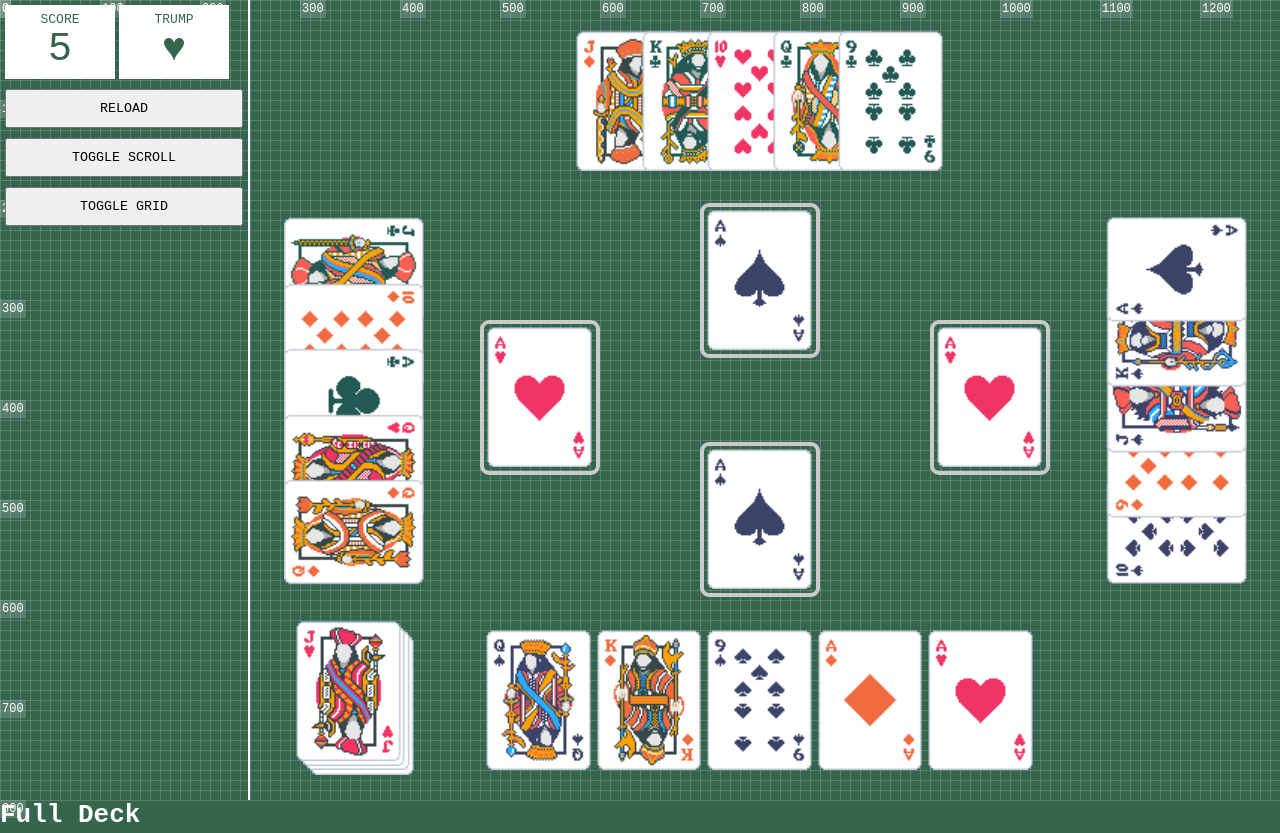
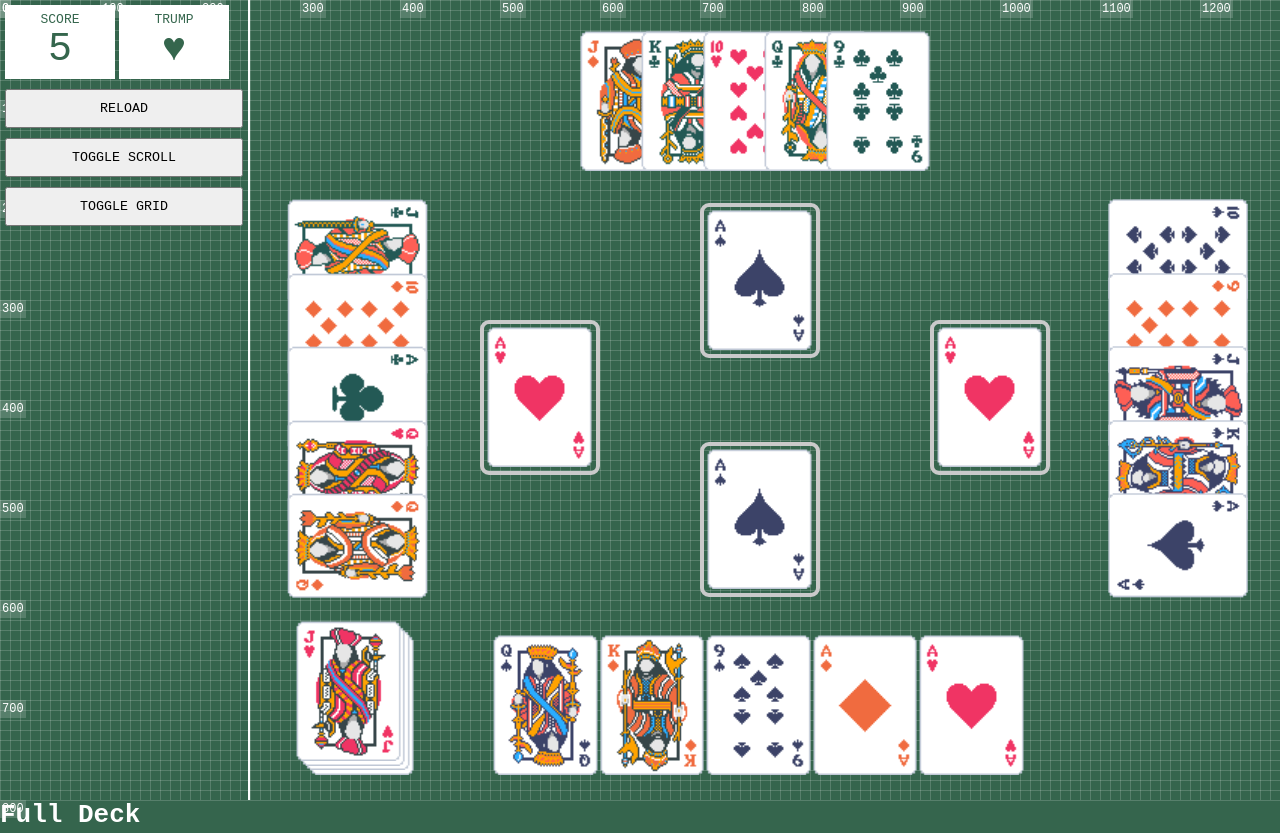
Before and after one commit to RichMcL/richmcl.github.io, a website: page games/euchre/index.html in a window 1280 px wide. Shown: the top 833 px of the page. Drawn offline with Linux system fonts and the light colour scheme.

Commit message:
flex styles

```diff
--- a/games/euchre/index.html
+++ b/games/euchre/index.html
@@ -27,23 +27,7 @@
                 <button class="grid-button">TOGGLE GRID</button>
             </div>
 
-            <div class="player-deck">
-                <!-- <div class="card-wrapper">
-                    <div class="card-face queen-spades"></div>
-                </div>
-                <div class="card-wrapper">
-                    <div class="card-face king-spades"></div>
-                </div>
-                <div class="card-wrapper">
-                    <div class="card-face ace-spades"></div>
-                </div>
-                <div class="card-wrapper">
-                    <div class="card-face jack-clubs"></div>
-                </div>
-                <div class="card-wrapper">
-                    <div class="card-face jack-spades"></div>
-                </div> -->
-            </div>
+            <div class="player-deck"></div>
 
             <div class="played-card-zone player-played">
                 <div class="card-wrapper">
@@ -51,13 +35,7 @@
                 </div>
             </div>
 
-            <div class="player-2-deck">
-                <!-- <div class="card-wrapper red-deck"></div>
-                <div class="card-wrapper red-deck"></div>
-                <div class="card-wrapper red-deck"></div>
-                <div class="card-wrapper red-deck"></div>
-                <div class="card-wrapper red-deck"></div> -->
-            </div>
+            <div class="player-2-deck"></div>
 
             <div class="played-card-zone player-2-played">
                 <div class="card-wrapper">
@@ -65,23 +43,7 @@
                 </div>
             </div>
 
-            <div class="player-3-deck">
-                <!-- <div class="card-wrapper">
-                    <div class="card-face queen-clubs"></div>
-                </div>
-                <div class="card-wrapper">
-                    <div class="card-face king-clubs"></div>
-                </div>
-                <div class="card-wrapper">
-                    <div class="card-face ace-clubs"></div>
-                </div>
-                <div class="card-wrapper">
-                    <div class="card-face jack-spades"></div>
-                </div>
-                <div class="card-wrapper">
-                    <div class="card-face jack-clubs"></div>
-                </div> -->
-            </div>
+            <div class="player-3-deck"></div>
 
             <div class="played-card-zone player-3-played">
                 <div class="card-wrapper">
@@ -89,13 +51,7 @@
                 </div>
             </div>
 
-            <div class="player-4-deck">
-                <!-- <div class="card-wrapper red-deck"></div>
-                <div class="card-wrapper red-deck"></div>
-                <div class="card-wrapper red-deck"></div>
-                <div class="card-wrapper red-deck"></div>
-                <div class="card-wrapper red-deck"></div> -->
-            </div>
+            <div class="player-4-deck"></div>
 
             <div class="played-card-zone player-4-played">
                 <div class="card-wrapper">
--- a/games/euchre/styles.css
+++ b/games/euchre/styles.css
@@ -113,9 +113,13 @@ h1 {
 }
 
 .player-deck {
+    bottom: 25px;
+    left: 571px;
     position: absolute;
-    bottom: 25px;
-    left: 485px;
+    width: 375px;
+    display: flex;
+    flex-direction: row;
+    justify-content: center;
 }
 
 .played-card-zone {
@@ -135,25 +139,32 @@ h1 {
 
 .player-2-deck {
     position: absolute;
-    top: 350px;
-    transform: rotate(90deg);
-    left: 190px;
+    top: 245px;
+    left: 305px;
+    height: 375px;
+    display: flex;
+    flex-direction: column;
+    justify-content: center;
 }
 
 .player-2-deck .card-wrapper {
-    margin-left: -30px;
+    margin-top: -45px;
+    transform: rotate(90deg);
 }
 
 .player-2-played {
     top: 320px;
     left: 480px;
-    /* transform: rotate(90deg); */
 }
 
 .player-3-deck {
+    left: 590px;
+    top: 30px;
     position: absolute;
-    left: 620px;
-    top: 30px;
+    width: 375px;
+    display: flex;
+    flex-direction: row;
+    justify-content: center;
 }
 
 .player-3-deck .card-wrapper {
@@ -167,13 +178,17 @@ h1 {
 
 .player-4-deck {
     position: absolute;
-    top: 305px;
-    transform: rotate(270deg);
-    right: -60px;
+    top: 245px;
+    right: 50px;
+    height: 375px;
+    display: flex;
+    flex-direction: column;
+    justify-content: center;
 }
 
 .player-4-deck .card-wrapper {
-    margin-left: -30px;
+    margin-top: -45px;
+    transform: rotate(270deg);
 }
 
 .player-4-played {
```
Also changed, not shown: 1 other file.
